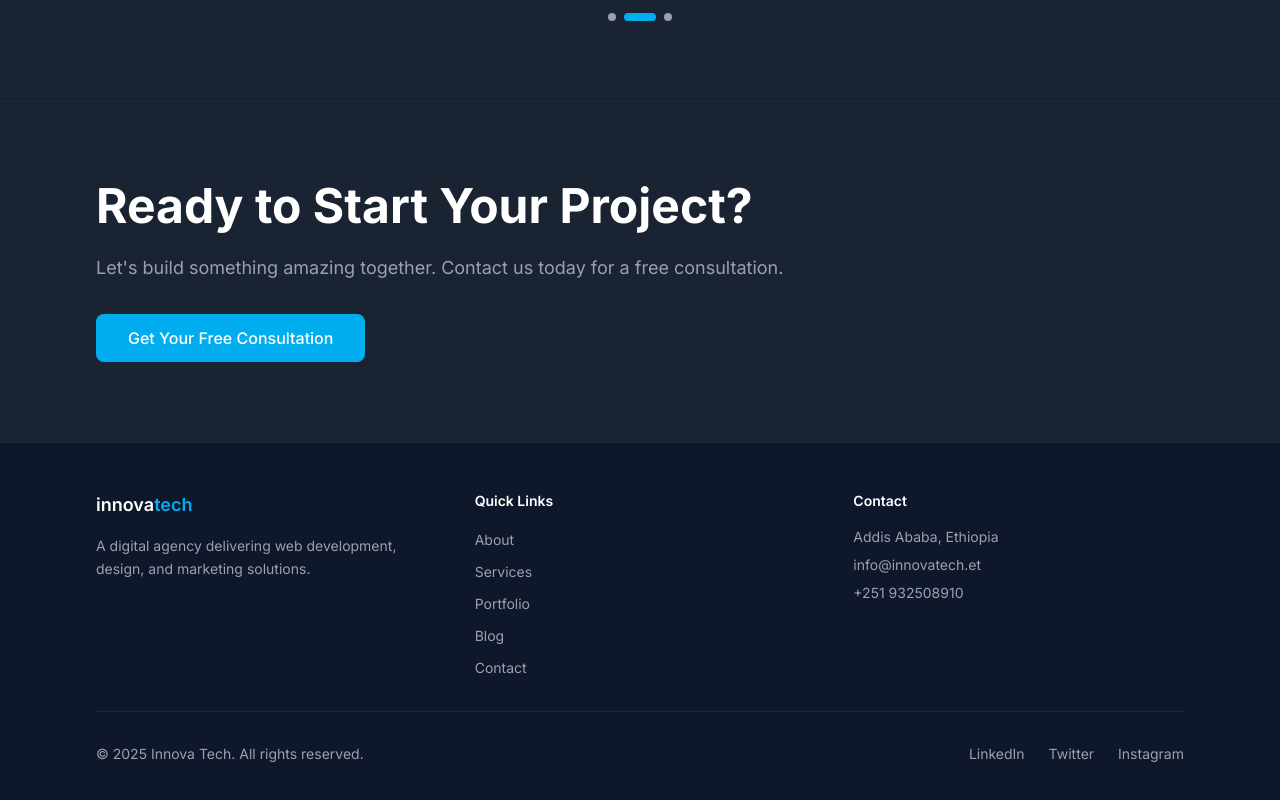
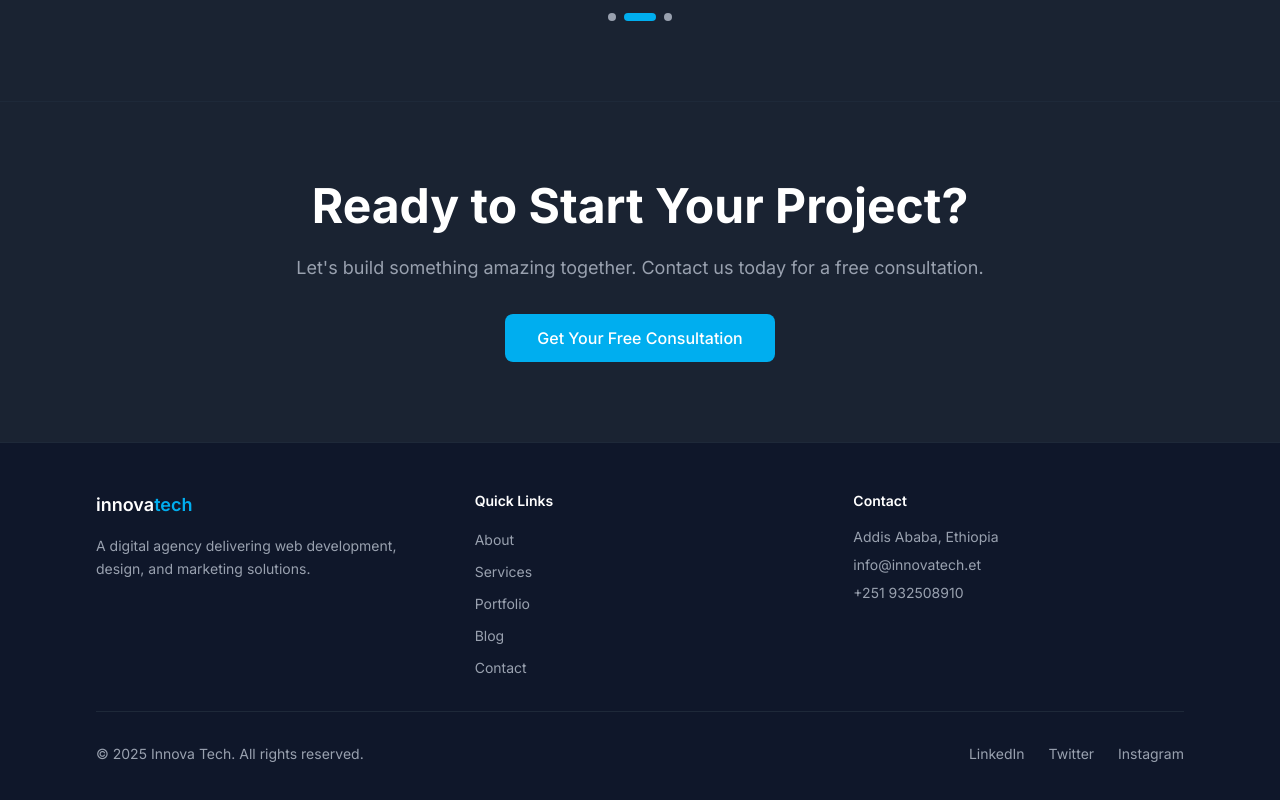
Before and after one commit to tise-genene/innovatech, a Next.js app: page / in a window 1280 px wide. Shown: the part 2672-3472 px from the top of the page. Built offline with nearby package versions, Linux system fonts and the light colour scheme.

Commit message:
Center align CTA section for better visual balance

```diff
--- a/src/components/home/CTA.tsx
+++ b/src/components/home/CTA.tsx
@@ -11,7 +11,7 @@ export default function CTA() {
       theme === 'light' ? 'bg-gray-50 border-gray-200' : 'bg-[#1a2332] border-gray-800'
     }`}>
       <div className="container mx-auto px-6 md:px-12 lg:px-16 xl:px-24">
-        <div className="max-w-3xl">
+        <div className="max-w-3xl mx-auto text-center">
           <h2 className={`text-4xl md:text-5xl font-bold mb-6 ${
             theme === 'light' ? 'text-[#1A1A1A]' : 'text-white'
           }`}>
```
